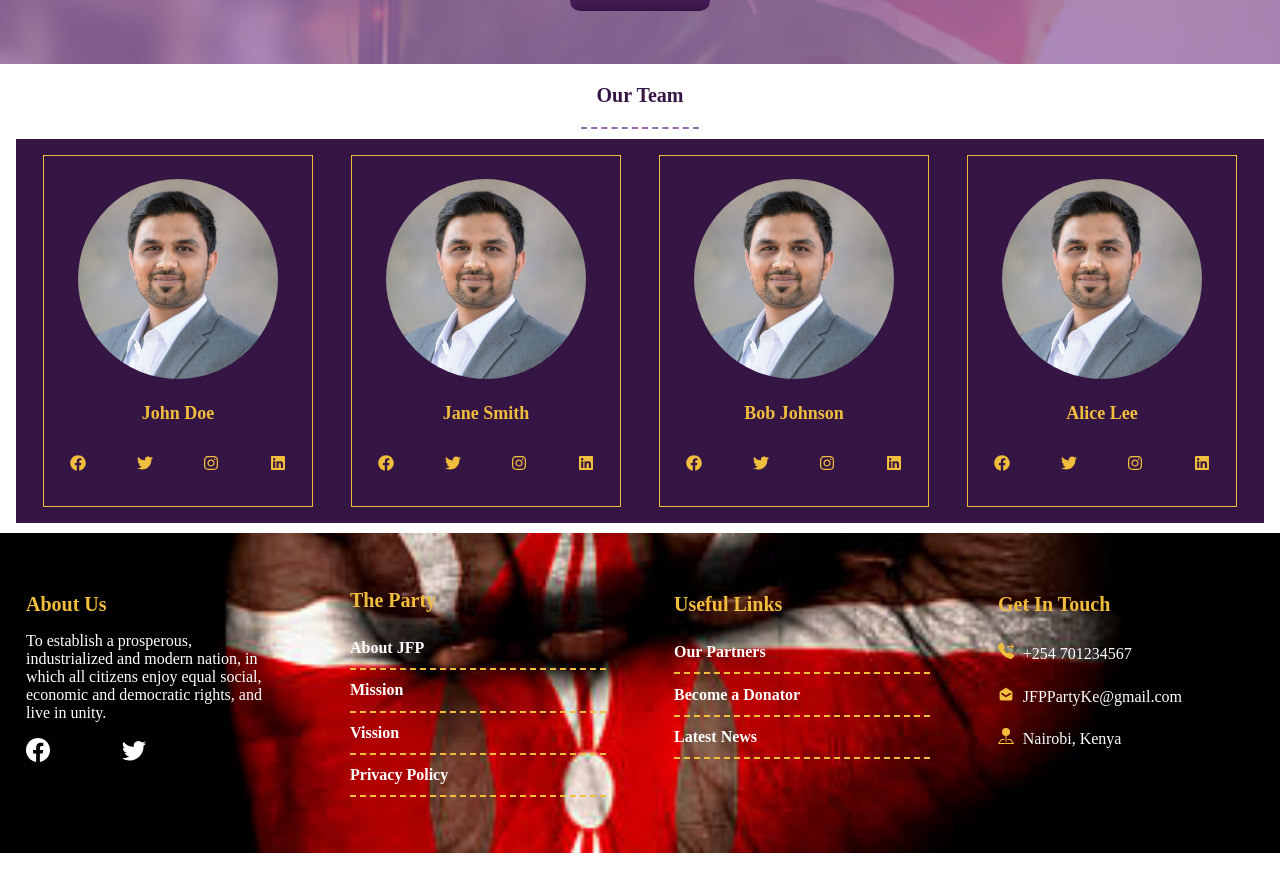
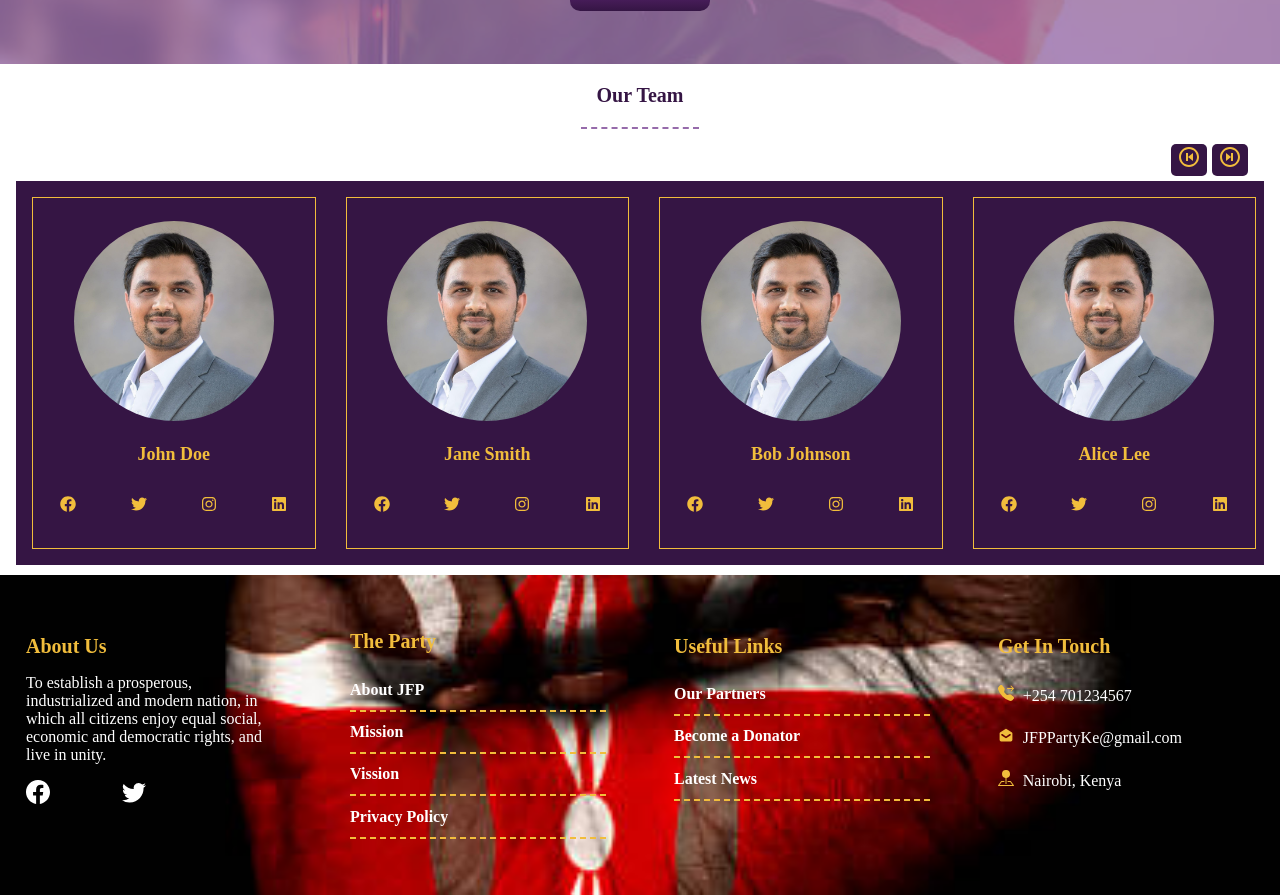
Before and after one commit to QueenterJuma/jfp-kenya, a React (Vite) app: page /value in a window 1280 px wide. Shown: the part 1036-1931 px from the top of the page. Before the commit the page ends 1889 px from the top, so only its background shows below. Built offline with nearby package versions, Linux system fonts and the light colour scheme; a web font is replaced by a local one.

Commit message:
Add react swiper

```diff
--- a/package.json
+++ b/package.json
@@ -14,7 +14,8 @@
     "react-dom": "^18.2.0",
     "react-icons": "^4.11.0",
     "react-router-dom": "^6.18.0",
-    "reactjs-popup": "^2.0.6"
+    "reactjs-popup": "^2.0.6",
+    "swiper": "^11.0.3"
   },
   "devDependencies": {
     "@types/react": "^18.2.15",
--- a/src/App.css
+++ b/src/App.css
@@ -441,6 +441,29 @@
   color: var(--yellow);
 }
 
+.slide-btn {
+  width: 95%;
+  display: flex;
+  justify-content: flex-end;
+  align-items: center;
+  gap: .3em;
+  text-align: center;
+  padding: .3em;
+}
+
+.slide-btn button {
+  background-color: var(--dark-purple);
+  color: var(--yellow);
+  border: none;
+  border-radius: 5px;
+  font-size: 24px;
+}
+
+.slide-btn button:active{
+  transform: scale(1.2);
+  background-color: var(--light-purple);
+}
+
 @media only screen and (max-width: 576px) {
   .team-cards .card {
     width: 90%;
--- a/src/components/About/Team.jsx
+++ b/src/components/About/Team.jsx
@@ -1,7 +1,9 @@
-import React from 'react'
+import React, { useEffect, useState } from 'react';
 import { TeamList } from './TeamList';
 import { FaFacebook, FaTwitter, FaInstagram, FaLinkedin } from 'react-icons/fa';
-
+import { BiSkipNextCircle, BiSkipPreviousCircle } from 'react-icons/bi';
+import { Swiper, SwiperSlide, useSwiper } from 'swiper/react';
+import 'swiper/css';
 
 const Team = () => {
   const socialIcons = {
@@ -10,32 +12,63 @@ const Team = () => {
     Instagram: <FaInstagram />,
     LinkedIn: <FaLinkedin />,
   };
+  const [swiper, setSwiper] = useState(null);
+  const [slidesInView, setSlidesInView] = useState(4);
+
+  const handleResize = () => {
+    if (window.innerWidth < 600) {
+      setSlidesInView(1);
+    } else if (window.innerWidth >= 600 && window.innerWidth < 768) {
+      setSlidesInView(2);
+    } else if (window.innerWidth >= 768 && window.innerWidth < 1024) {
+      setSlidesInView(3);
+    } else {
+      setSlidesInView(4);
+    }
+  };
+
+  useEffect(() => {
+    handleResize();
+
+    window.addEventListener('resize', handleResize);
+
+    return () => {
+      window.removeEventListener('resize', handleResize);
+    };
+  }, []);
 
   return (
-    <div className='our-team'>
+    <div className="our-team">
       <h3>Our Team</h3>
-      <div className='team-cards'>
-        {
-          TeamList.map(member => (
-            <div key={member.name} className='card'>
-              <div className='image-cont'>
-                <img src={member.photo} alt={member.name} />
-              </div>
-              <h4>{member.name}</h4>
-              <p>{member.role}</p>
-              <div className='social-links'>
+      <div className="slide-btn">
+        <button onClick={() => swiper && swiper.slidePrev()}> <BiSkipPreviousCircle /> </button>
+        <button onClick={() => swiper && swiper.slideNext()}> <BiSkipNextCircle /> </button>
+      </div>
+      <Swiper
+        spaceBetween={30}
+        slidesPerView={slidesInView}
+        className="team-cards"
+        onSwiper={(swiper) => setSwiper(swiper)}
+      >
+        {TeamList.map((member) => (
+          <SwiperSlide key={member.name} className="card">
+            <div className="image-cont">
+              <img src={member.photo} alt={member.name} />
+            </div>
+            <h4>{member.name}</h4>
+            <p>{member.role}</p>
+            <div className="social-links">
               {member.socialLinks.map((link, index) => (
-                <a key={index} href={link.url} target='_blank' rel='noopener noreferrer'>
+                <a key={index} href={link.url} target="_blank" rel="noopener noreferrer">
                   {socialIcons[link.name]}
                 </a>
               ))}
-              </div>
             </div>
-          ))
-        }
-      </div>
+          </SwiperSlide>
+        ))}
+      </Swiper>
     </div>
-  )
-}
+  );
+};
 
 export default Team;
```
Also changed, not shown: 1 other file (tests, documents, lock files or other folders).
